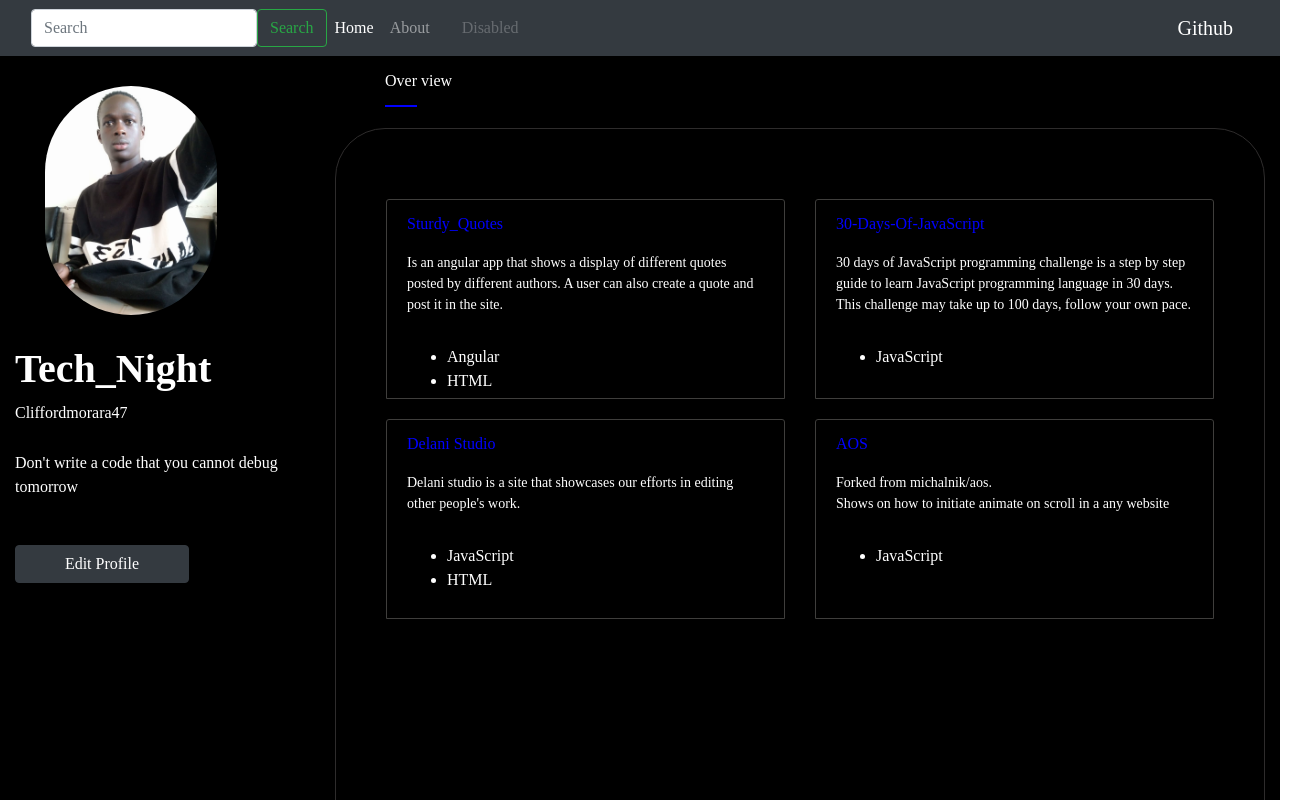
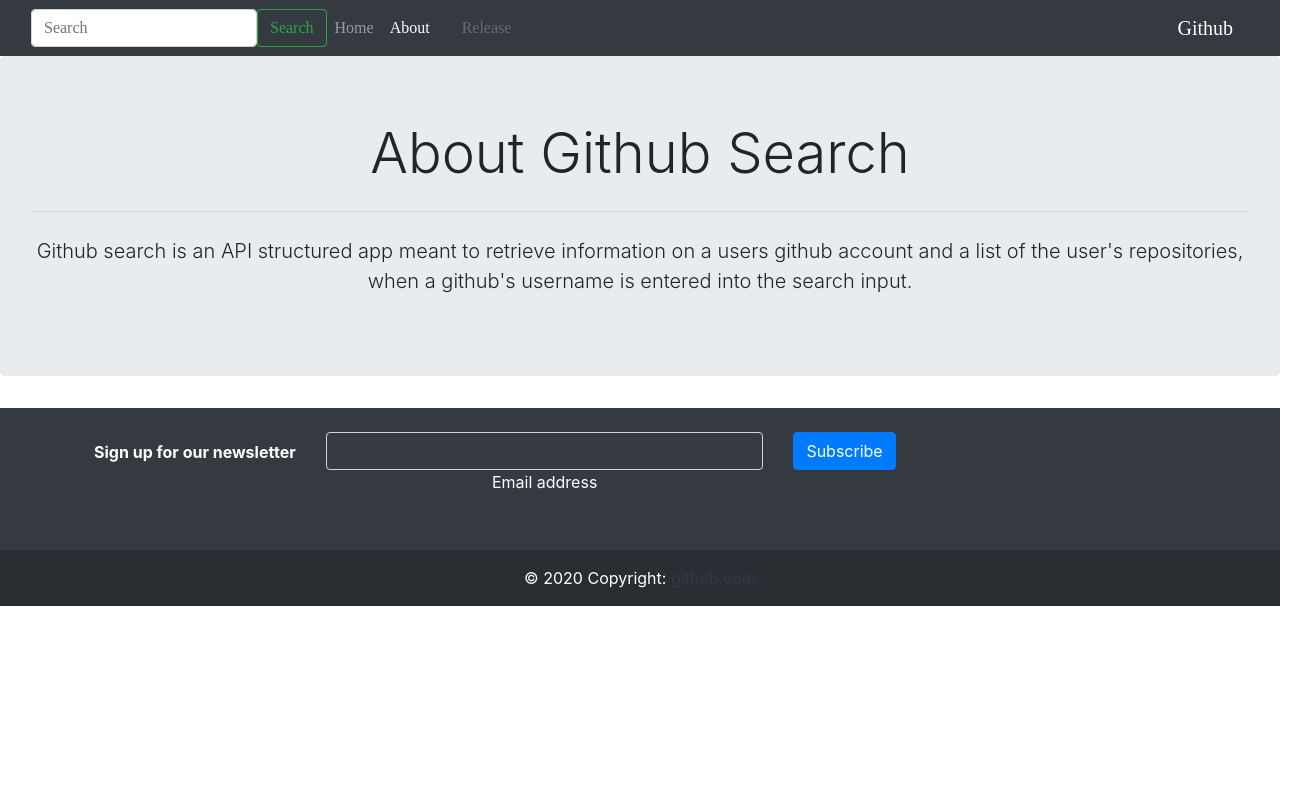
Before and after one commit to Cliffordmorara47/github_Api, an Angular app: page /about in a window 1280 px wide. Before the commit this address led to /. Shown: the top 800 px of the page, 1314 px wide, since content can reach past the window. Built offline with nearby package versions, Linux system fonts and the light colour scheme.

Commit message:
Added router links

```diff
--- /dev/null
+++ b/src/app/about/about.component.html
@@ -0,0 +1,6 @@
+<div class="jumbotron">
+    <h1 class="display-4 text-center">About Github Search</h1>
+    <hr class="my-4">
+    <p class="lead text-center">Github search is an API structured app meant to retrieve information on a users github account and a list of the user's repositories, when a github's username is entered into the search input.</p>
+  </div>
+  <app-footer></app-footer>
--- /dev/null
+++ b/src/app/about/about.component.ts
@@ -0,0 +1,15 @@
+import { Component, OnInit } from '@angular/core';
+
+@Component({
+  selector: 'app-about',
+  templateUrl: './about.component.html',
+  styleUrls: ['./about.component.css']
+})
+export class AboutComponent implements OnInit {
+
+  constructor() { }
+
+  ngOnInit(): void {
+  }
+
+}
--- a/src/app/app-routing.module.ts
+++ b/src/app/app-routing.module.ts
@@ -1,7 +1,12 @@
 import { NgModule } from '@angular/core';
 import { RouterModule, Routes } from '@angular/router';
+import { HomepageComponent } from './homepage/homepage.component';
+import { AboutComponent } from './about/about.component';
 
-const routes: Routes = [];
+const routes: Routes = [
+  { path: 'homepage', component: HomepageComponent },
+  { path: 'about', component: AboutComponent },
+];
 
 @NgModule({
   imports: [RouterModule.forRoot(routes)],
--- a/src/app/app.component.html
+++ b/src/app/app.component.html
@@ -1,5 +1,4 @@
 <app-navbar></app-navbar>
-<app-homepage></app-homepage>
-<!-- <app-github></app-github> -->
-<app-footer></app-footer>
+<!-- <app-homepage></app-homepage> -->
+
 <router-outlet></router-outlet>
--- a/src/app/app.module.ts
+++ b/src/app/app.module.ts
@@ -7,6 +7,7 @@
 import { GithubComponent } from './github/github.component';
 import { HomepageComponent } from './homepage/homepage.component';
 import { FooterComponent } from './footer/footer.component';
+import { AboutComponent } from './about/about.component';
 
 @NgModule({
   declarations: [
@@ -14,7 +15,8 @@
     NavbarComponent,
     GithubComponent,
     HomepageComponent,
-    FooterComponent
+    FooterComponent,
+    AboutComponent
   ],
   imports: [
     BrowserModule,
--- a/src/app/navbar/navbar.component.html
+++ b/src/app/navbar/navbar.component.html
@@ -10,16 +10,16 @@
       <div class="collapse navbar-collapse" id="navbarSupportedContent">
         <ul class="navbar-nav me-auto mb-2 mb-lg-0">
           <li class="nav-item">
-            <a class="nav-link active" aria-current="page">Home</a>
+            <a class="nav-link" aria-current="page" routerLink="homepage" routerLinkActive="active">Home</a>
           </li>
           <li class="nav-item">
-            <a class="nav-link" aria-current="page">About</a>
+            <a class="nav-link" aria-current="page" routerLink="about" routerLinkActive="active">About</a>
           </li>
           <li class="nav-item">
             <a class="nav-link"></a>
           </li>
           <li class="nav-item">
-            <a class="nav-link disabled" href="#" tabindex="-1" aria-disabled="true">Disabled</a>
+            <a class="nav-link disabled" href="#" tabindex="-1" aria-disabled="true">Release</a>
           </li>
         </ul>
       </div>
```
Also changed, not shown: src/app/about/about.component.css (added), 1 other file (tests, documents, lock files or other folders).
